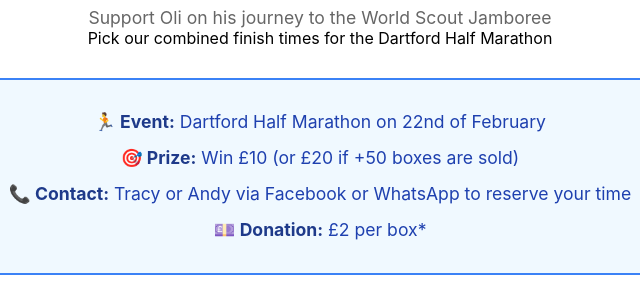
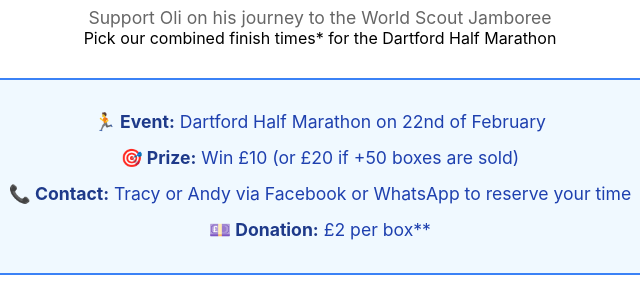
Before and after one commit to balfea/guess-the-time, a website: page time-grid-board.html in a window 1280 px wide. Shown: the part 276-571 px from the top of the page, 320-960 px from the left. Drawn offline with Linux system fonts and the light colour scheme; no server answers.

Commit message:
Update donation and finish times text in HTML

```diff
--- a/time-grid-board.html
+++ b/time-grid-board.html
@@ -331,14 +331,14 @@
             <img src="oli.png" alt="Scout mascot Oli supporting the World Scout Jamboree">
             <h1>🎯 Guess Our Finish Times!</h1>
             <p class="subtitle">Support Oli on his journey to the World Scout Jamboree</p>
-            <p>Pick our combined finish times for the Dartford Half Marathon</p>
+            <p>Pick our combined finish times* for the Dartford Half Marathon</p>
         </header>
 
         <div class="info-box">
             <p><strong>🏃 Event:</strong> Dartford Half Marathon on 22nd of February</p>
             <p><strong>🎯 Prize:</strong> Win £10 (or £20 if +50 boxes are sold)</p>
             <p><strong>📞 Contact:</strong> Tracy or Andy via Facebook or WhatsApp to reserve your time</p>
-            <p><strong>💷 Donation:</strong> £2 per box*</p>
+            <p><strong>💷 Donation:</strong> £2 per box**</p>
         </div>
 
         <div class="controls">
```
